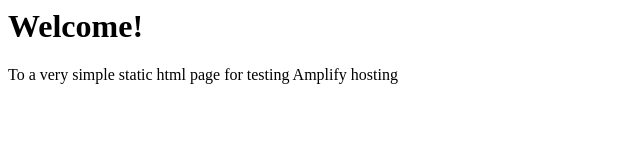
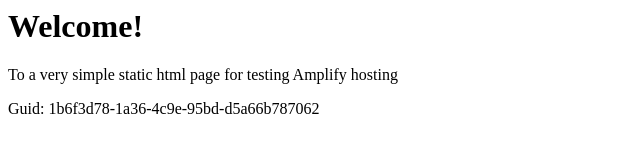
Before and after one commit to aws-aemilia-dub/Github-PR-Commit-Integration-Test-DoNotTouch-GithubWebhookPreviewCanaryTest-v1-prod-eu-west-1, a website: page src/index.html in a window 1280 px wide. Shown: the whole page, without its empty margins (0-640 px from the left). Drawn offline with Linux system fonts and the light colour scheme.

Commit message:
commit from integ tests

```diff
--- a/src/index.html
+++ b/src/index.html
@@ -1,3 +1,5 @@
+
+
 <html lang="en">
 
 <head>
@@ -10,6 +12,6 @@
 <body>
     <h1>Welcome!</h1>
     <p>To a very simple static html page for testing Amplify hosting</p>
-</body>
+    <p>Guid: 1b6f3d78-1a36-4c9e-95bd-d5a66b787062</p></body>
 
 </html>
```
